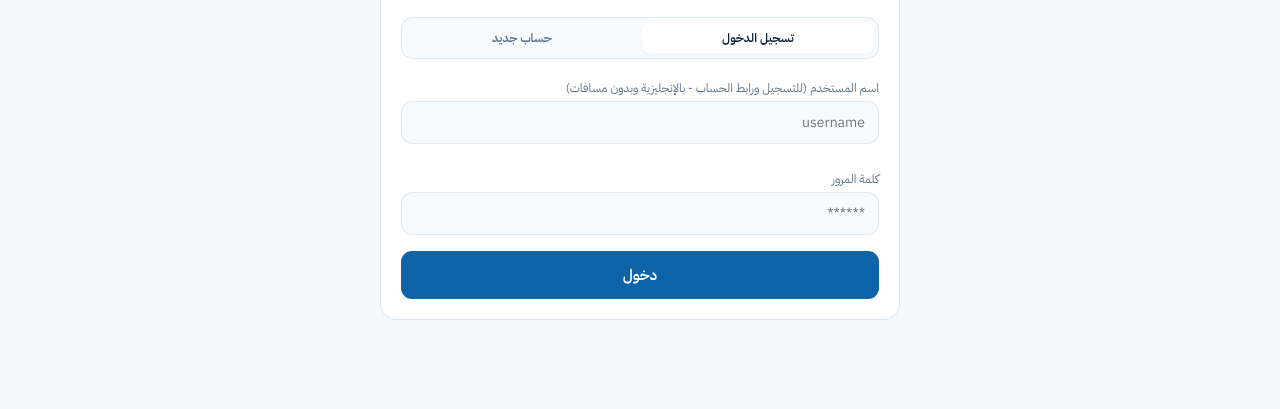
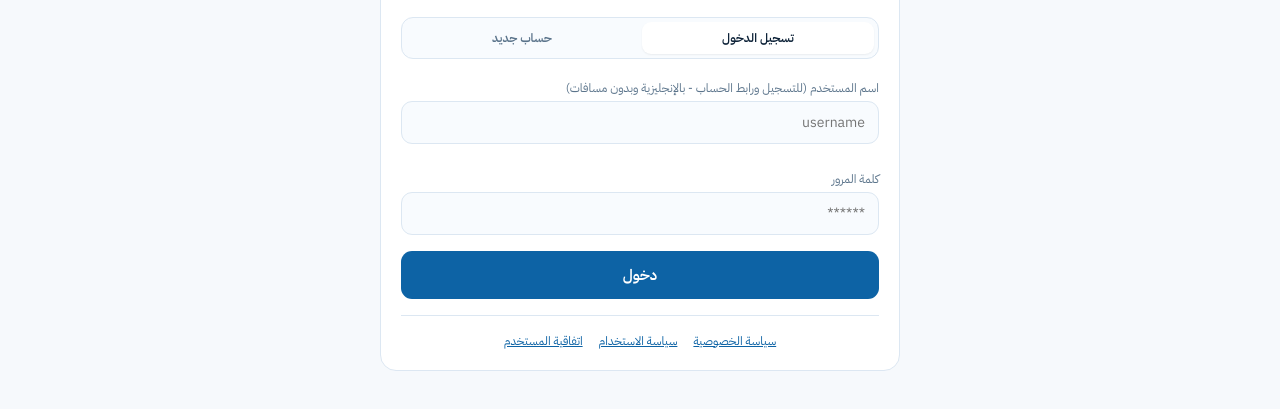
Before and after one commit to mohsen-bhr0/bhar, a plain HTML site: page index.html in a window 1280 px wide. Shown: the part 233-642 px from the top of the page. Drawn offline with Linux system fonts and the light colour scheme.

Commit message:
Update index.html

```diff
--- a/index.html
+++ b/index.html
@@ -176,10 +176,13 @@
     }
     .tag-badge:hover { opacity: 0.85; }
 
-    .hashtag-link {
-      color: var(--blue); text-decoration: none; font-weight: 600;
-    }
+    .hashtag-link { color: var(--blue); text-decoration: none; font-weight: 600; }
     .hashtag-link:hover { text-decoration: underline; }
+
+    .legal-link-btn {
+      background: none; border: none; color: var(--blue); font-size: 12px; padding: 0; cursor: pointer; text-decoration: underline;
+    }
+    .legal-link-btn:hover { color: var(--blue-hover); }
 
     .stats-grid {
       display: grid; grid-template-columns: repeat(2, 1fr); gap: 10px; margin-top: 12px;
@@ -248,7 +251,7 @@
       position: fixed; inset: 0; z-index: 80; background: rgba(0,0,0,0.6);
       display: flex; align-items: center; justify-content: center; padding: 16px;
     }
-    .modal-card { width: 100%; max-width: 480px; background: var(--surface); border-radius: 16px; padding: 20px; border: 1px solid var(--border); color: var(--ink); max-height: 90vh; overflow-y: auto; }
+    .modal-card { width: 100%; max-width: 520px; background: var(--surface); border-radius: 16px; padding: 22px; border: 1px solid var(--border); color: var(--ink); max-height: 85vh; overflow-y: auto; }
   </style>
 </head>
 <body onclick="closeAllMenus()">
@@ -272,7 +275,7 @@
   <div id="toast-root"></div>
 
   <script>
-    const STORAGE_KEY = "bahr_complete_standalone_v24";
+    const STORAGE_KEY = "bahr_complete_standalone_v25";
     const HOUR_MS = 3600000;
     const DAY_MS = 24 * HOUR_MS;
 
@@ -291,6 +294,9 @@
         menuVerifyRequest: "طلب توثيق الحساب",
         menuLang: "English / العربية",
         menuTheme: "تبديل الوضع الليلي/النهاري",
+        privacyPolicy: "سياسة الخصوصية",
+        termsOfUse: "سياسة الاستخدام",
+        userAgreement: "اتفاقية المستخدم",
         menuDelete: "حذف الحساب نهائياً",
         menuLogout: "تسجيل الخروج",
         writersInBahr: "اقتراحات للمتابعة",
@@ -340,6 +346,9 @@
         menuVerifyRequest: "Request Verification",
         menuLang: "العربية / English",
         menuTheme: "Toggle Dark/Light Mode",
+        privacyPolicy: "Privacy Policy",
+        termsOfUse: "Terms of Use",
+        userAgreement: "User Agreement",
         menuDelete: "Delete Account",
         menuLogout: "Logout",
         writersInBahr: "Suggested to Follow",
@@ -377,6 +386,57 @@
       }
     };
 
+    const LEGAL_CONTENTS = {
+      privacy: {
+        ar: {
+          title: "سياسة الخصوصية",
+          body: "نحن في منصة 'بحر' نولي أهمية قصوى لخصوصية بياناتك. نقوم بجمع المعلومات الأساسية فقط اللازمة لتقديم الخدمة (مثل اسم المستخدم، الاسم الثنائي، والبيانات الشخصية الاختيارية). لا نقوم نهائياً بمشاركة أو بيع بياناتك لأي طرف ثالث. جميع الرسائل والمحادثات مؤقتة ويتم حذفها تلقائياً بمرور 24 ساعة لضمان أمانك الكامل."
+        },
+        en: {
+          title: "Privacy Policy",
+          body: "At Bahr, we prioritize your data privacy. We collect only essential information required to provide our services (such as username, display name, and optional profile data). We never share or sell your data to any third party. All direct messages and chats are temporary and automatically deleted after 24 hours to ensure your complete security."
+        }
+      },
+      terms: {
+        ar: {
+          title: "سياسة الاستخدام",
+          body: "باستخدامك لمنصة 'بحر'، فإنك توافق على الالتزام ببيئة تواصل هادفة ونظيفة. يُحظر تماماً نشر أي محتوى يخالف الآداب العامة، أو يحض على الكراهية، أو ينتهك حقوق الآخرين. تتيح لك المنصة نشر بوست نصي واحد كل 24 ساعة لضمان جودة المحتوى ومنع الإزعاج، وللإدارة الحق في تعليق أو حذف أي حساب يخالف هذه السياسات."
+        },
+        en: {
+          title: "Terms of Use",
+          body: "By using Bahr, you agree to maintain a constructive and clean communication environment. Posting content that violates public morals, promotes hate speech, or infringes on others' rights is strictly prohibited. The platform allows one text post every 24 hours to ensure content quality. Management reserves the right to suspend or remove any violating account."
+        }
+      },
+      agreement: {
+        ar: {
+          title: "اتفاقية المستخدم",
+          body: "تشكل هذه الاتفاقية عقداً ملزماً بينك وبين إدارة منصة 'بحر'. أنت مسؤول مسؤولية كاملة عن كافة الأنشطة التي تتم عبر حسابك وعن سرية كلمة المرور الخاصة بك. تحتفظ الإدارة بالحق في تعديل هذه الشروط في أي وقت، ويعتبر استمرارك في استخدام المنصة موافقة صريحة على تلك التعديلات."
+        },
+        en: {
+          title: "User Agreement",
+          body: "This agreement constitutes a binding contract between you and Bahr administration. You are fully responsible for all activities under your account and for maintaining password confidentiality. Management reserves the right to modify these terms at any time, and continued use constitutes your explicit acceptance."
+        }
+      }
+    };
+
+    function openLegalModal(type) {
+      const lang = ui.lang;
+      const content = LEGAL_CONTENTS[type][lang];
+      document.getElementById("modal-root").innerHTML = `
+        <div class="modal-backdrop">
+          <div class="modal-card stack">
+            <div class="row-between">
+              <h3>${esc(content.title)}</h3>
+              <button class="btn btn-ghost" style="padding:4px 10px" onclick="closeModal()">✕</button>
+            </div>
+            <div style="font-size:14px;line-height:1.8;white-space:pre-wrap">${esc(content.body)}</div>
+            <div class="row" style="justify-content:flex-end">
+              <button class="btn btn-primary" onclick="closeModal()">${lang === 'en' ? 'Close' : 'إغلاق'}</button>
+            </div>
+          </div>
+        </div>`;
+    }
+
     const DEFAULT_CATEGORIES = ["تقنية", "خواطر", "طب وصحة", "ريادة أعمال", "كتب"];
     const COUNTRIES = [
       "مصر", "السعودية", "الإمارات", "الأردن", "فلسطين", "لبنان", "سوريا", "العراق",
@@ -590,7 +650,6 @@
 
     function formatPostTextWithHashtags(text) {
       const safe = esc(text);
-      // Replace hashtags with clickable links
       return safe.replace(/(#[a-zA-Z0-9_\u0600-\u06FF]+)/g, '<a href="javascript:void(0)" class="hashtag-link" onclick="filterByTag(\'$1\')">$1</a>');
     }
 
@@ -718,6 +777,10 @@
                 <svg viewBox="0 0 24 24" style="width:16px;height:16px;fill:currentColor"><path d="M12.87 15.07l-2.54-2.51.03-.03c1.74-1.94 2.98-4.17 3.71-6.53H17V4h-7V2H8v2H1v1.99h11.17C11.5 7.92 10.44 9.75 9 11.35 8.07 10.32 7.3 9.19 6.69 8h-2c.73 1.63 1.73 3.17 2.98 4.56l-5.09 5.02L4 19l5-5 3.11 3.11.76-2.04zM18.5 10h-2L12 22h2l1.12-3h4.75L21 22h2l-4.5-12zm-2.62 7l1.62-4.33L19.12 17h-3.24z"/></svg>
                 ${t("menuLang")}
               </button>
+              <div class="divider" style="margin:4px 0"></div>
+              <button class="dropdown-item" onclick="openLegalModal('privacy')">${t("privacyPolicy")}</button>
+              <button class="dropdown-item" onclick="openLegalModal('terms')">${t("termsOfUse")}</button>
+              <button class="dropdown-item" onclick="openLegalModal('agreement')">${t("userAgreement")}</button>
             </div>
           </div>`;
         document.getElementById("app").innerHTML = renderAuth();
@@ -795,6 +858,10 @@
               <svg viewBox="0 0 24 24" style="width:16px;height:16px;fill:currentColor"><path d="M19.14 12.94c.04-.3.06-.61.06-.94 0-.32-.02-.64-.07-.94l2.03-1.58c.18-.14.23-.41.12-.61l-1.92-3.32c-.12-.22-.37-.29-.59-.22l-2.39.96c-.5-.38-1.03-.7-1.62-.94l-.36-2.54c-.04-.24-.24-.41-.48-.41h-3.84c-.24 0-.43.17-.47.41l-.36 2.54c-.59.24-1.13.57-1.62.94l-2.39-.96c-.22-.08-.47 0-.59.22L2.74 8.87c-.12.21-.08.47.12.61l2.03 1.58c-.05.3-.09.63-.09.94s.02.64.07.94l-2.03 1.58c-.18.14-.23.41-.12.61l1.92 3.32c.12.22.37.29.59.22l2.39-.96c-.5.38 1.03.7 1.62.94l.36 2.54c-.05.24.24.41.48.41h3.84c-.24 0 .44-.17.47-.41l.36-2.54c-.59-.24 1.13-.56 1.62-.94l2.39.96c-.22.08-.47 0 .59-.22l1.92-3.32c.12-.22.07-.47-.12-.61l-2.01-1.58zM12 15.6c-1.98 0-3.6-1.62-3.6-3.6s1.62-3.6 3.6-3.6 3.6 1.62 3.6 3.6-1.62 3.6-3.6 3.6z"/></svg>
               ${t("adminPanel")}
             </button>
+            <div class="divider" style="margin:4px 0"></div>
+            <button class="dropdown-item" onclick="openLegalModal('privacy')">${t("privacyPolicy")}</button>
+            <button class="dropdown-item" onclick="openLegalModal('terms')">${t("termsOfUse")}</button>
+            <button class="dropdown-item" onclick="openLegalModal('agreement')">${t("userAgreement")}</button>
             <div class="divider" style="margin:4px 0"></div>
             <button class="dropdown-item danger" onclick="openDeleteAccountModal()">
               <svg viewBox="0 0 24 24" style="width:16px;height:16px;fill:currentColor"><path d="M6 19c0 1.1.9 2 2 2h8c1.1 0 2-.9 2-2V7H6v12zM19 4h-3.5l-1-1h-5l-1 1H5v2h14V4z"/></svg>
@@ -1162,6 +1229,12 @@
                   </div>` : ""}
                 <button type="submit" class="btn btn-primary" style="padding:12px;font-size:15px">${ui.authMode === "login" ? (ui.lang === 'en' ? 'Login' : 'دخول') : (ui.lang === 'en' ? 'Create Account' : 'إنشاء حساب جديد')}</button>
               </form>`}
+          <div class="divider" style="margin:16px 0"></div>
+          <div class="row" style="justify-content:center;gap:16px;flex-wrap:wrap">
+            <button class="legal-link-btn" onclick="openLegalModal('privacy')">${t("privacyPolicy")}</button>
+            <button class="legal-link-btn" onclick="openLegalModal('terms')">${t("termsOfUse")}</button>
+            <button class="legal-link-btn" onclick="openLegalModal('agreement')">${t("userAgreement")}</button>
+          </div>
         </div>`;
     }
 
@@ -1645,11 +1718,7 @@
       const followersCount = db.follows.filter((f) => f.followingId === u.id).length;
       const followingCount = db.follows.filter((f) => f.followerId === u.id).length;
       const userPosts = db.posts.filter((p) => p.userId === u.id).sort((a, b) => b.createdAt - a.createdAt);
-
-      // Calculate total likes received
       const totalLikes = userPosts.reduce((acc, p) => acc + (p.likes ? p.likes.length : 0), 0);
-
-      // Calculate posts in the last 30 days
       const thirtyDaysAgo = Date.now() - (30 * DAY_MS);
       const postsLastMonth = userPosts.filter((p) => p.createdAt > thirtyDaysAgo).length;
 
```
